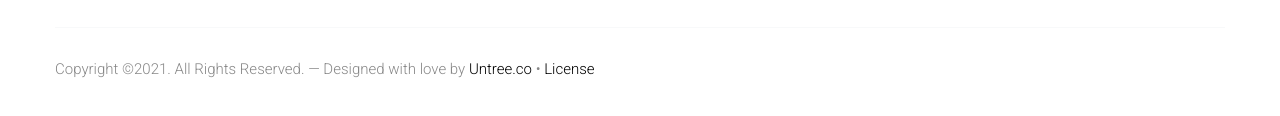
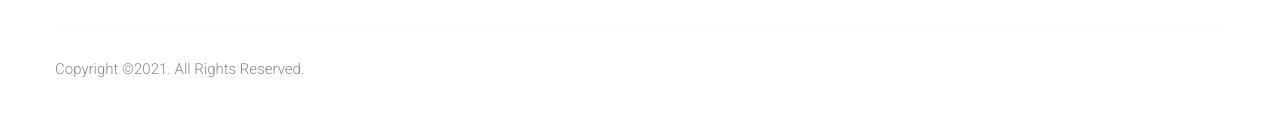
Before and after one commit to Lenesus/Visible, a plain HTML site: page contact.html in a window 1280 px wide. Shown: the part 1858-1974 px from the top of the page. Drawn offline with Linux system fonts and the light colour scheme; files whose address does not match are found by name.

Commit message:
Update contact.html

```diff
--- a/contact.html
+++ b/contact.html
@@ -1,9 +1,4 @@
-<!-- /*
-* Template Name: Visible
-* Template Author: Untree.co
-* Tempalte URI: https://untree.co/
-* License: https://creativecommons.org/licenses/by/3.0/
-*/ -->
+
 <!doctype html>
 <html lang="en">
 <head>
@@ -77,7 +72,7 @@
               <li><a href="portfolio.html">Portfolio</a></li>
               <li><a href="about.html">About</a></li>
               <li class="active"><a href="contact.html">Contact us</a></li>
-              <li class="cta-button"><a href="https://untree.co/" target="_blank">Free Templates</a></li>
+
             </ul>
 
             <a href="#" class="burger light ml-auto site-menu-toggle js-menu-toggle d-block d-lg-none" data-toggle="collapse" data-target="#main-navbar">
@@ -293,7 +288,7 @@
 
         <div class="row copyright">
           <div class="col-lg-9 ">
-            <p>Copyright &copy;<script>document.write(new Date().getFullYear());</script>. All Rights Reserved. &mdash; Designed with love by <a href="https://untree.co" target="_blank" rel="nofollow noopener">Untree.co</a> &bullet; <a href="https://untree.co/license" target="_blank" rel="nofollow noopener">License</a>
+            <p>Copyright &copy;<script>document.write(new Date().getFullYear());</script>. All Rights Reserved.
             </p>
           </div>
 
```
